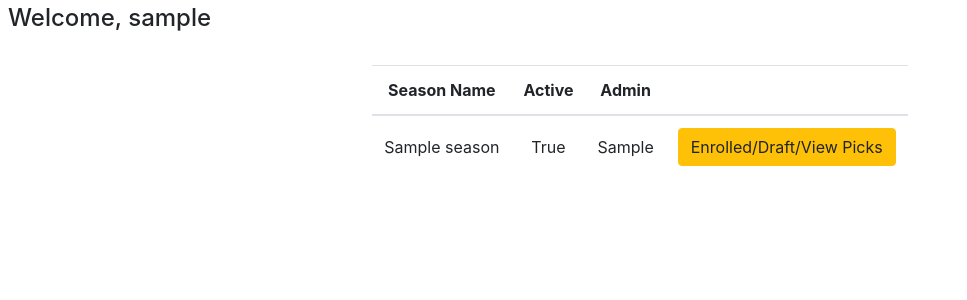
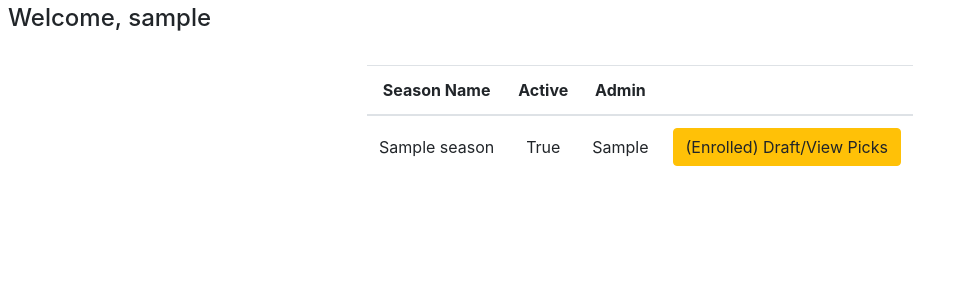
Before and after one commit to Vincent-Crescente/MMA_With_The_Boys, a Flask app: page /home in a window 1280 px wide. Shown: the part 56-356 px from the top of the page, without its empty margins (0-967 px from the left). Run offline with Flask 2, Linux system fonts and the light colour scheme; the visitor is signed in with stand-in values (Sample User, id 1); tables that the repository leaves empty hold one stand-in row (values such as "Sample post").

Commit message:
enrolled tourn query fix

```diff
--- a/models/enrolled.py
+++ b/models/enrolled.py
@@ -29,7 +29,7 @@ class EnrolledTournamentModel(db.Model):
 
     @classmethod
     def all_enrolled_in_tourn_id(cls, tid):
-        return cls.query.filter_by(tourn_id=tid)
+        return cls.query.filter_by(tourn_id=tid).all()
 
     @classmethod
     def all_torns_user_enrolled_in(cls, userid):
--- a/templates/mainHome.html
+++ b/templates/mainHome.html
@@ -28,7 +28,7 @@
         <td class="text-center align-middle">{{s1.admin}}</td>
         {% if s1.id in seasonsEnrolled_byUser %}
         <td>
-            <button class="{{s1.id}} btn-block btn btn-warning btn-view btn-md">Enrolled/Draft/View Picks</button>
+            <button class="{{s1.id}} btn-block btn btn-warning btn-view btn-md">(Enrolled) Draft/View Picks</button>
         </td>
         {% else %}
         <td>
--- a/templates/profile.html
+++ b/templates/profile.html
@@ -8,7 +8,7 @@
 
     <form method="POST" role="form" >
 
-
+        {% if username != "GuestUser9" %}
     <div class="panel panel-default  mx-auto d-flex row">
         <div class="form-group col-10 col-sm-12 col-md-10 p-0 h-100">
 
@@ -24,7 +24,7 @@
         <button type="button" id="change_name" class="btn btn-sm btn-primary text-align-center text-nowrap col-6 col-sm-4 col-md-2" >Change Name</button>
 
     </div>
-
+        {% endif %}
 
         <div class="text-center h3 mt-3">Current Seasons</div>
 
```
